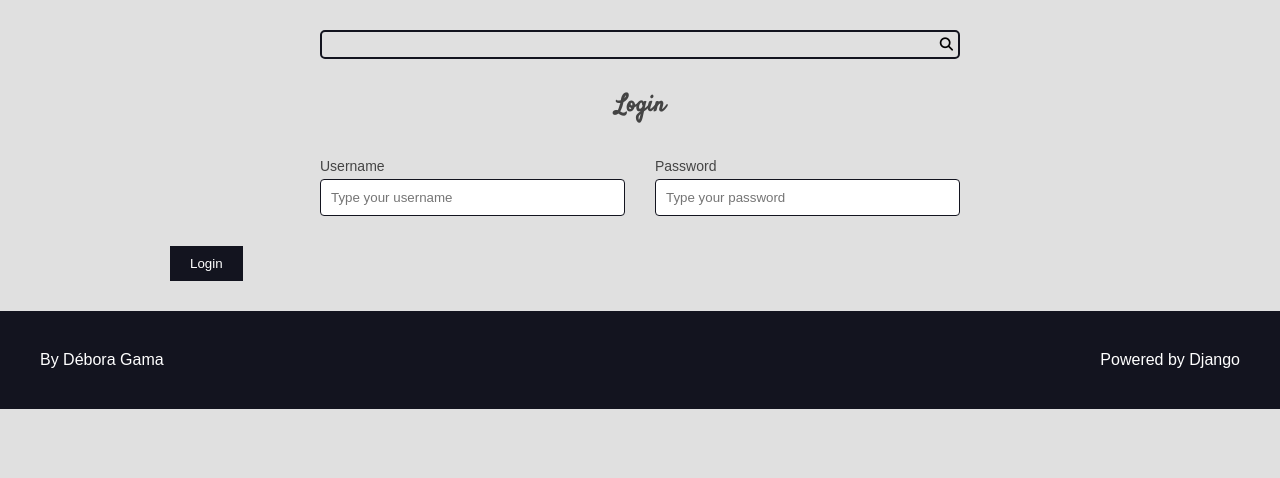
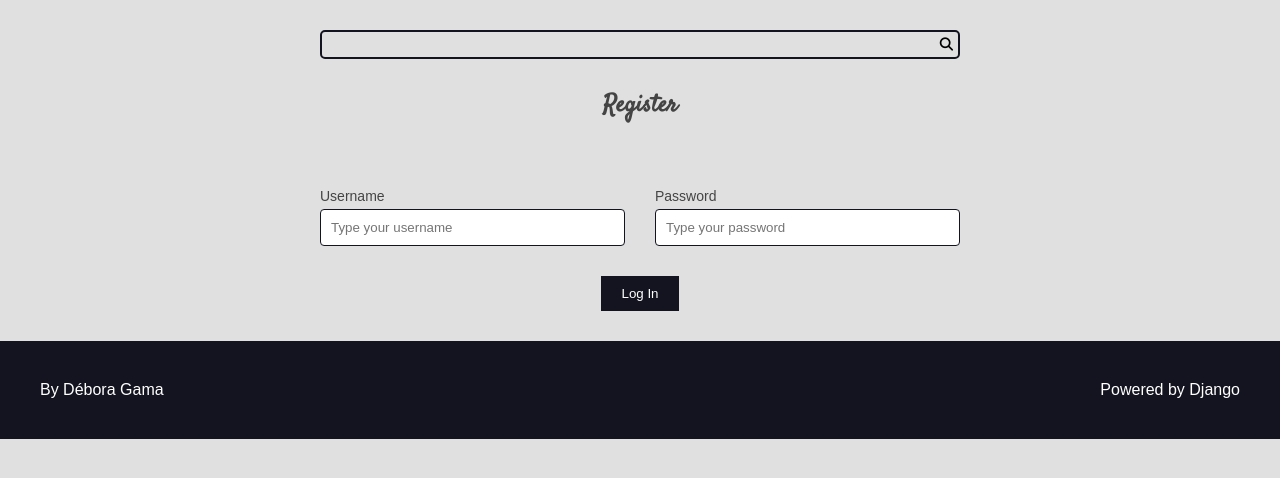
Before and after one commit to deb-gama/django_recipes, a Django app: page /authors/login/ in a window 1280 px wide. Shown: the part 140-618 px from the top of the page. Run offline with Django 4.2, Linux system fonts and the light colour scheme.

Commit message:
feat(recipes): creating login logical

```diff
--- a/authors/templates/authors/pages/login.html
+++ b/authors/templates/authors/pages/login.html
@@ -5,7 +5,7 @@
 {% include 'recipes/partials/search.html' %}
 
 <div class="main-content center container">
-    <h2>Login</h2>
+    <h2>Register</h2>
 </div>
 
 {% include 'recipes/partials/messages.html' %}
@@ -13,6 +13,16 @@
 <div class="main-content container">
     <form action="{% url 'authors:login_create' %}" method="POST">
         {% csrf_token %}
+
+        <div class="main-content center container">
+            {% if request.user.is_authenticated %}
+            <p>
+                Your are logged in with
+                {{ request.user.username }}.
+            </p>
+            {% endif %}
+        </div>
+
 
         <div class="form-content form-content-grid">
             {% for field in form %}
@@ -29,16 +39,10 @@
             {% endfor %}
         </div>
 
-        {% if form.errors %}
-        <div class="main-content center container messages-container">
-            <div class="message message-error">
-                There are errors in the form. Please fix them, and send again
-            </div>
-        </div>
-        {% endif %}
 
-        <div class="form-group">
-            <button type="submit">Login</button>
+
+        <div class="form-group center">
+            <button type="submit">Log In</button>
         </div>
     </form>
 </div>
--- a/authors/views.py
+++ b/authors/views.py
@@ -2,6 +2,7 @@ from django.shortcuts import render, redirect
 from django.http import Http404
 from django.contrib import messages
 from django.urls import reverse
+from django.contrib.auth import authenticate, login
 
 from .forms import LoginForm, RegisterForm
 
@@ -59,5 +60,23 @@ def login_view(request):
 
 
 def login_create(request):
-    title = 'Auhors | Login'
-    return render(request, 'authors/pages/login.html', {'title': title, })
+    if not request.POST:
+        raise Http404()
+
+    form = LoginForm(request.POST)
+    login_url = reverse('authors:login')
+
+    if form.is_valid():
+        authenticated_user = authenticate(
+            username=form.cleaned_data.get('username', ''),
+            password=form.cleaned_data.get('password', ''),
+        )
+        if authenticated_user is not None:
+            messages.success(request, 'Your are logged in')
+            login(request, authenticated_user)
+        else:
+            messages.error(request, 'Invalid credentials')
+    else:
+        messages.error(request, 'Invalid username or password')
+
+    return redirect(login_url)
```
